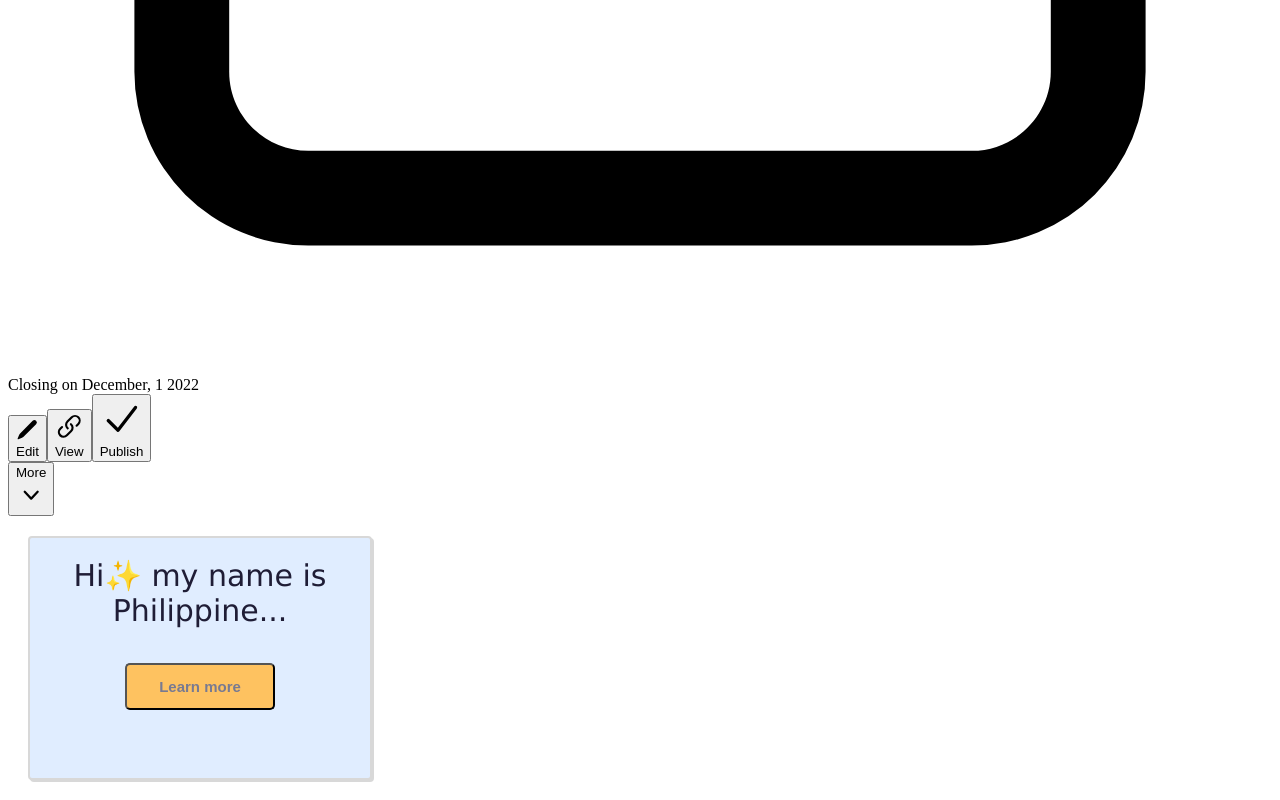
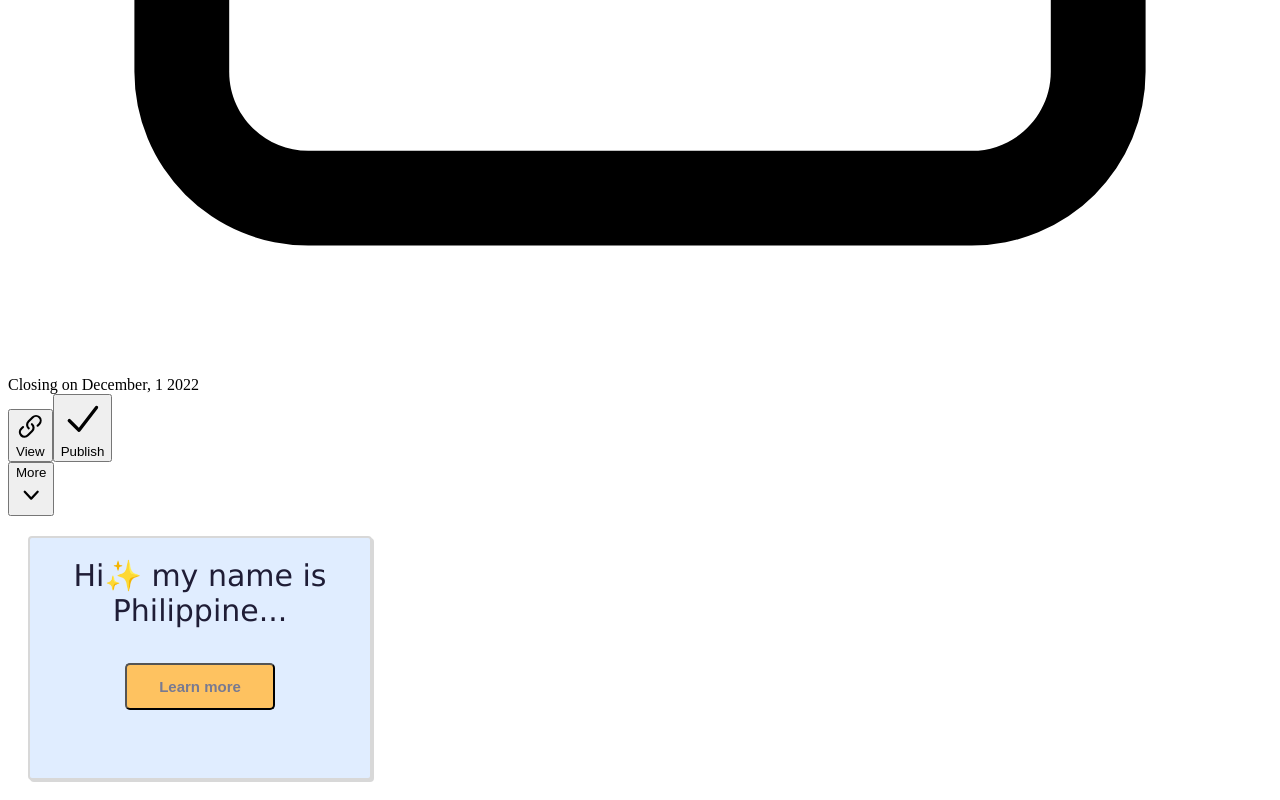
Before and after one commit to Plorrain/my-own-personnal-app, a React (Create React App) app: page / in a window 1280 px wide. Shown: the part 4817-5617 px from the top of the page. Built offline with nearby package versions, Linux system fonts and the light colour scheme.

Commit message:
commented out a section that might not be needed

```diff
--- a/src/components/UI/PageHeader.js
+++ b/src/components/UI/PageHeader.js
@@ -7,7 +7,7 @@ import {
   CurrencyDollarIcon,
   LinkIcon,
   MapPinIcon,
-  PencilIcon,
+  // PencilIcon,
 } from '@heroicons/react/20/solid';
 import { Menu, Transition } from '@headlessui/react';
 
@@ -42,7 +42,7 @@ export default function PageHeader() {
         </div>
       </div>
       <div className="mt-5 flex lg:mt-0 lg:ml-4">
-        <span className="hidden sm:block">
+        {/* <span className="hidden sm:block">
           <button
             type="button"
             className="inline-flex items-center rounded-md border border-gray-300 bg-white px-4 py-2 text-sm font-medium text-gray-700 shadow-sm hover:bg-gray-50 focus:outline-none focus:ring-2 focus:ring-indigo-500 focus:ring-offset-2"
@@ -50,7 +50,7 @@ export default function PageHeader() {
             <PencilIcon className="-ml-1 mr-2 h-5 w-5 text-gray-500" aria-hidden="true" />
             Edit
           </button>
-        </span>
+        </span> */}
 
         <span className="ml-3 hidden sm:block">
           <button
```
